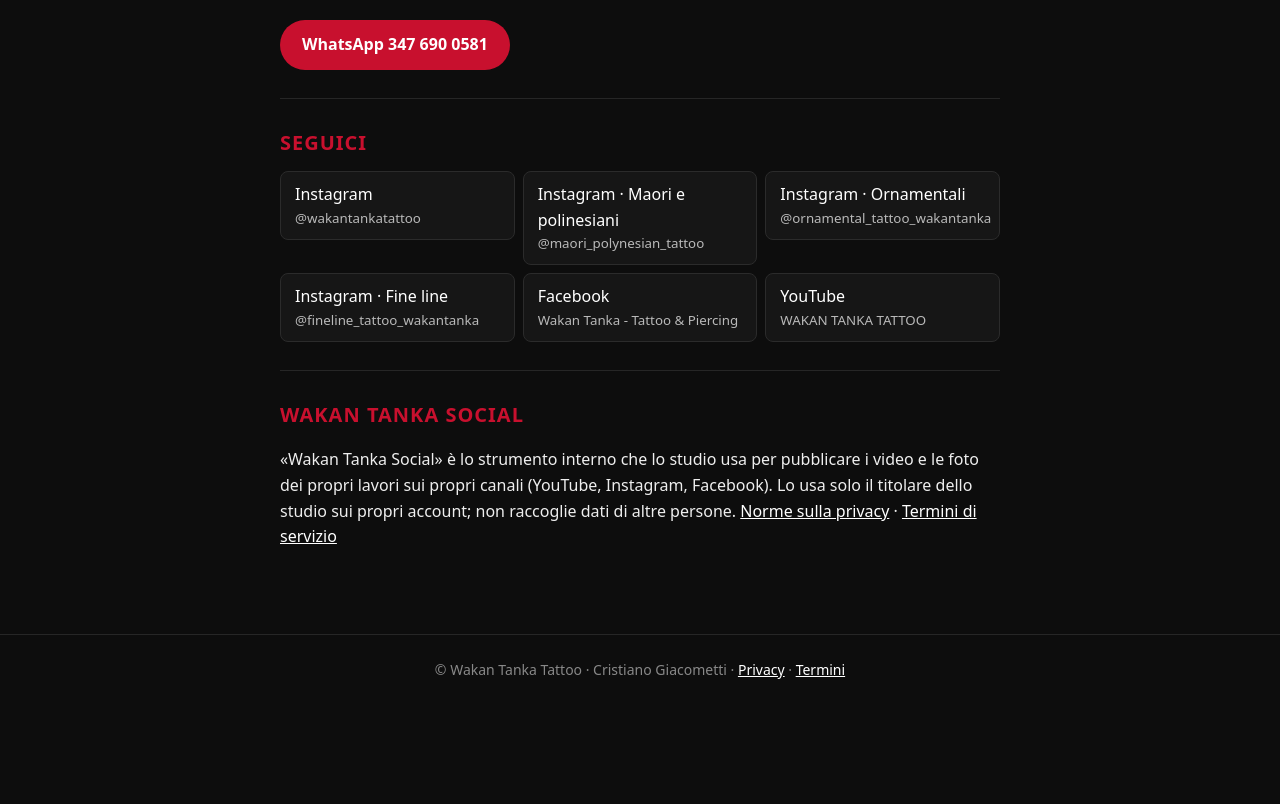
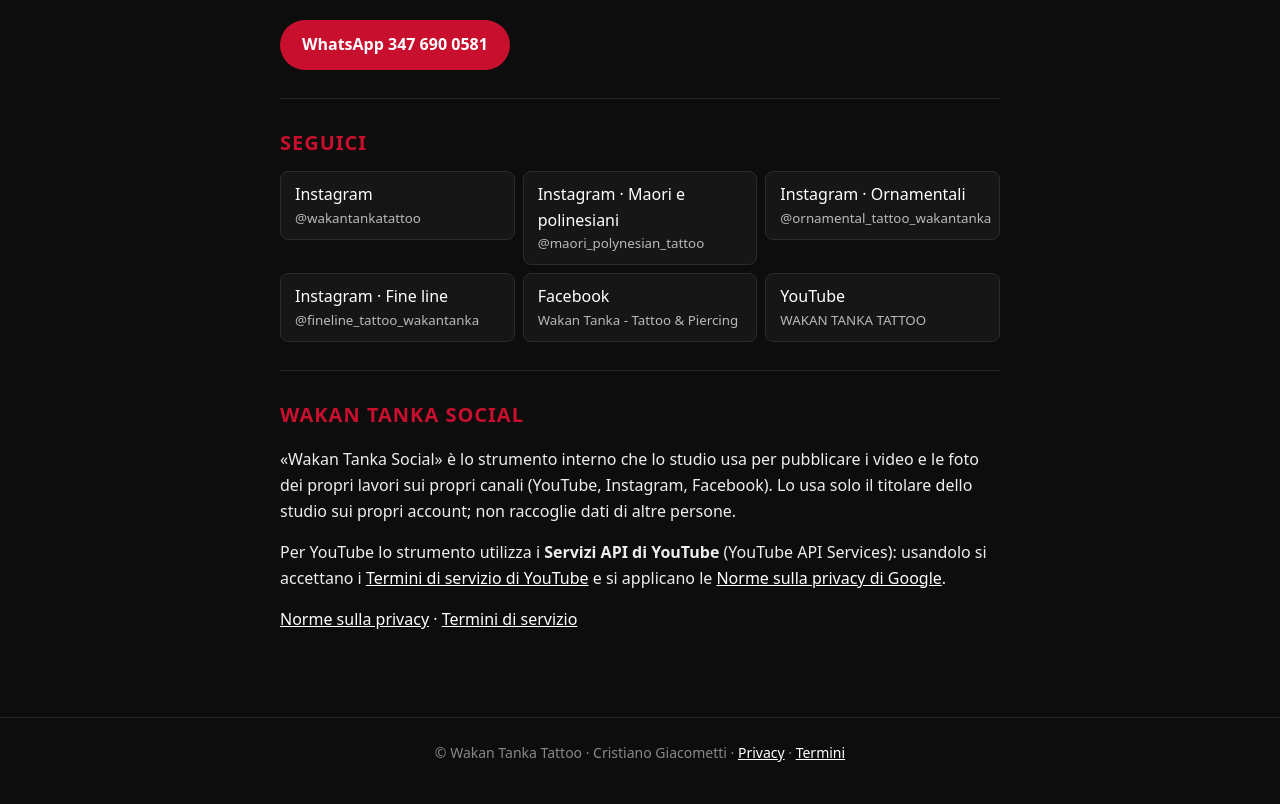
Before and after one commit to giacometticristiano/giacometticristiano.github.io, a plain HTML site: page index.html in a window 1280 px wide. Shown: the part 893-1697 px from the top of the page. Before the commit the page ends 1614 px from the top, so only its background shows below. Drawn offline with Linux system fonts and the light colour scheme.

Commit message:
Add files via upload

```diff
--- a/index.html
+++ b/index.html
@@ -70,7 +70,9 @@
 
   <section>
     <h2>Wakan Tanka Social</h2>
-    <p>«Wakan Tanka Social» è lo strumento interno che lo studio usa per pubblicare i video e le foto dei propri lavori sui propri canali (YouTube, Instagram, Facebook). Lo usa solo il titolare dello studio sui propri account; non raccoglie dati di altre persone. <a href="privacy.html">Norme sulla privacy</a> · <a href="termini.html">Termini di servizio</a></p>
+    <p>«Wakan Tanka Social» è lo strumento interno che lo studio usa per pubblicare i video e le foto dei propri lavori sui propri canali (YouTube, Instagram, Facebook). Lo usa solo il titolare dello studio sui propri account; non raccoglie dati di altre persone.</p>
+    <p>Per YouTube lo strumento utilizza i <b>Servizi API di YouTube</b> (YouTube API Services): usandolo si accettano i <a href="https://www.youtube.com/t/terms">Termini di servizio di YouTube</a> e si applicano le <a href="https://policies.google.com/privacy">Norme sulla privacy di Google</a>.</p>
+    <p><a href="privacy.html">Norme sulla privacy</a> · <a href="termini.html">Termini di servizio</a></p>
   </section>
 </main>
 
```
